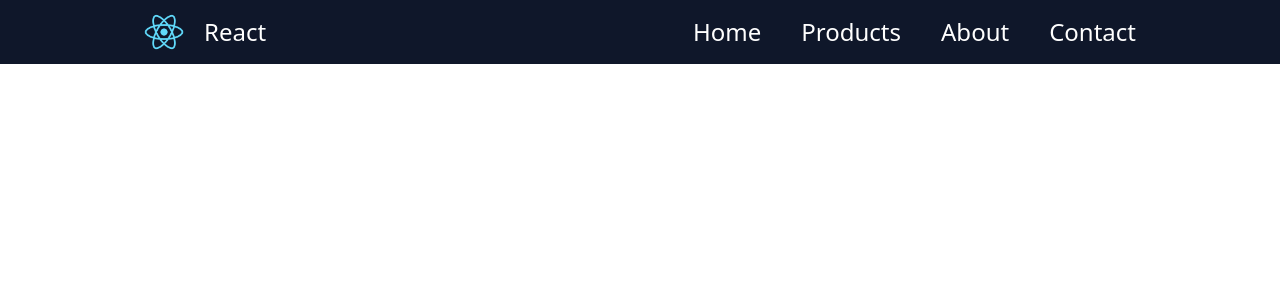
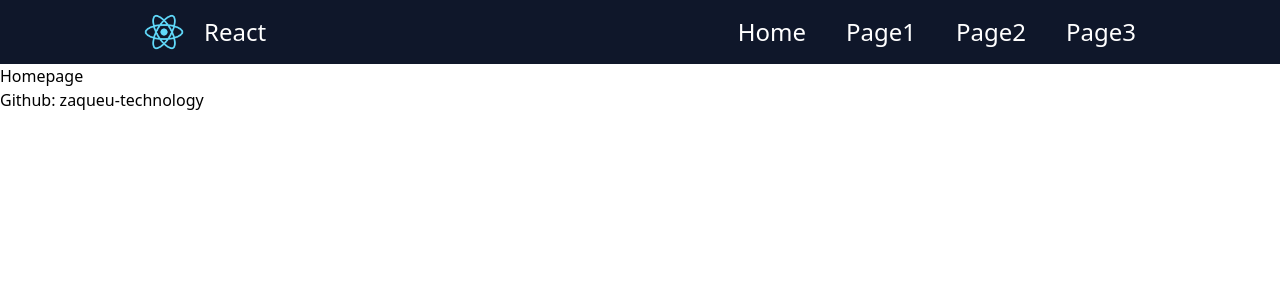
Before and after one commit to zaqueu-dev/react-tailwind-template, a React (Create React App) app: page / in a window 1280 px wide. Shown: the top 300 px of the page. Built offline with nearby package versions, Linux system fonts and the light colour scheme.

Commit message:
adjusted header's children padding top

```diff
--- a/src/pages/Header.js
+++ b/src/pages/Header.js
@@ -19,9 +19,9 @@ export default function Header(p) {
 
   const navigation = [
     { name: "Home", to: "/" },
-    { name: "Products", to: "/Products" },
-    { name: "About", to: "/About" },
-    { name: "Contact", to: "/Contact" },
+    { name: "Page1", to: "/page1" },
+    { name: "Page2", to: "/page2" },
+    { name: "Page3", to: "/page3" },
   ];
 
   return (
@@ -86,7 +86,7 @@ export default function Header(p) {
           </button>
         </div>
       </div>
-      {p.children}
+      <div className="pt-16">{p.children}</div>
     </>
   );
 }
--- a/src/pages/Home.js
+++ b/src/pages/Home.js
@@ -1,3 +1,7 @@
 export default function Home() {
-  return <h1>this is homepage</h1>;
+  return (
+    <h1>
+      Homepage <br /> Github: zaqueu-technology
+    </h1>
+  );
 }
```
